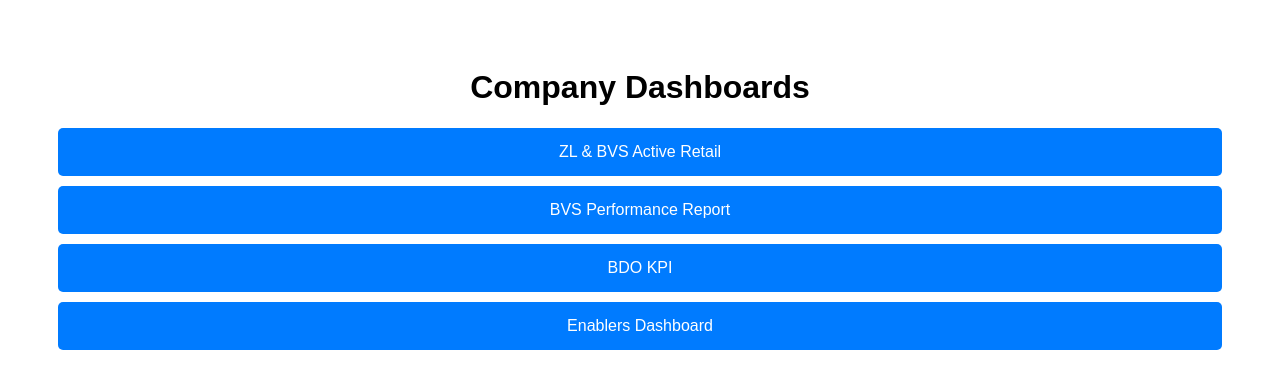
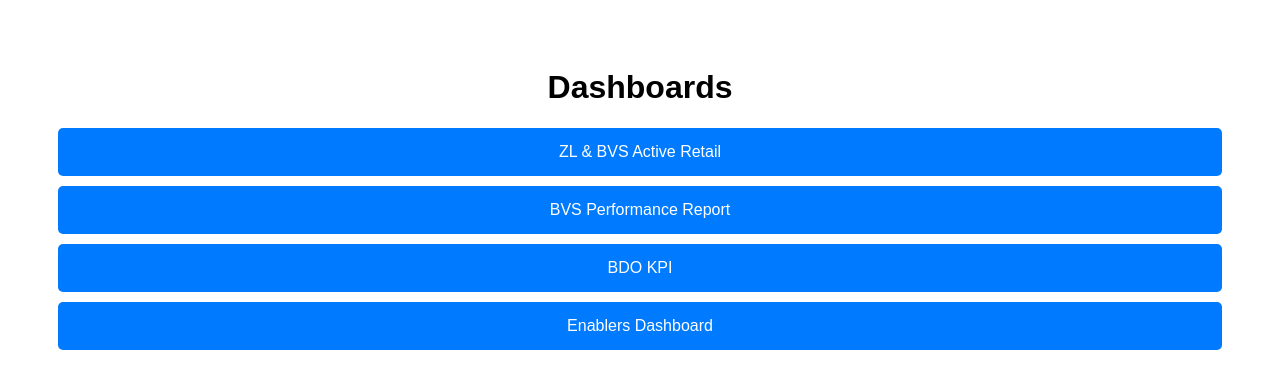
Before and after one commit to relinkly/dashboard, a plain HTML site: page menu.html in a window 1280 px wide. Drawn offline with Linux system fonts and the light colour scheme.

Commit message:
Update menu.html

```diff
--- a/menu.html
+++ b/menu.html
@@ -8,7 +8,7 @@
   <meta name="viewport" content="width=device-width, initial-scale=1">
 </head>
 <body>
-  <h1>Company Dashboards</h1>
+  <h1>Dashboards</h1>
   <div class="buttons">
     <a href="dashboard1.html">ZL & BVS Active Retail</a>
     <a href="dashboard2.html">BVS Performance Report</a>
```
